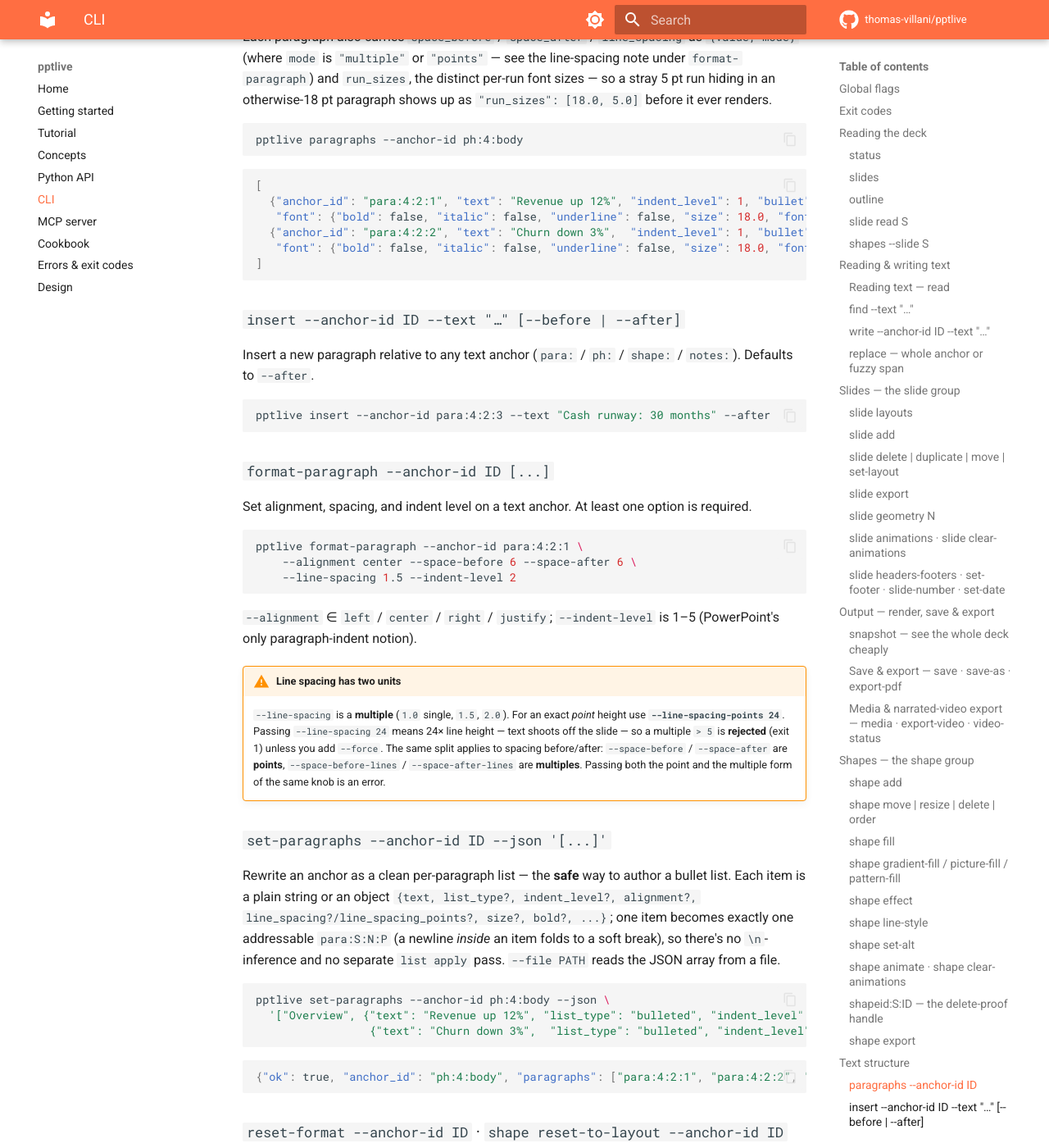
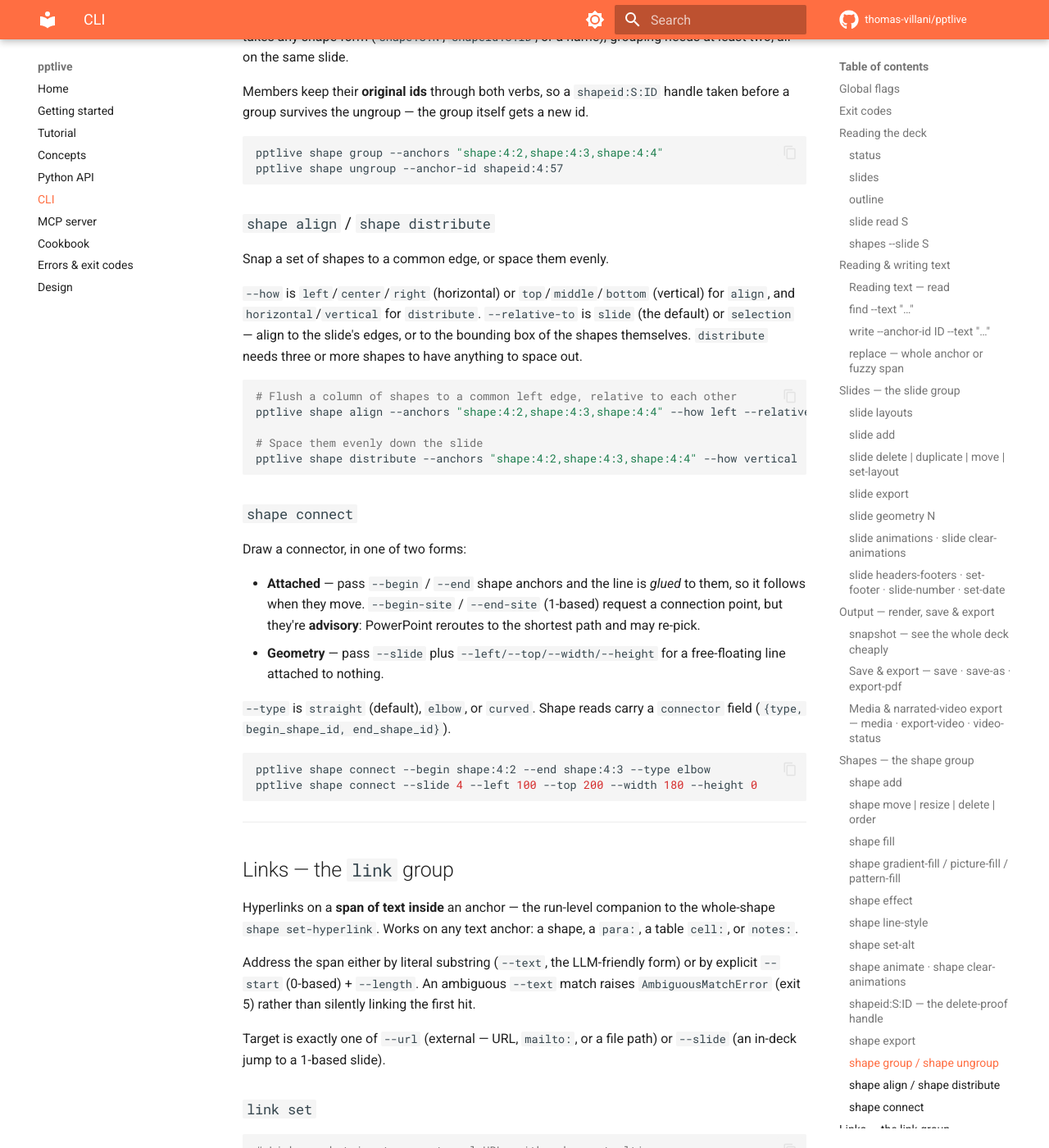
Before and after one commit to thomas-villani/pptlive, an MkDocs documentation site: the page built from docs/cli.md, in a window 1280 px wide and 1400 px high, scrolled down 13229 px. Shown: the whole window at 82% size. Built offline with MkDocs 1.6.1 and Material for MkDocs 9.7.7, drawn with Linux system fonts in a browser that asks for light colours; comment, search, counter and statistics services are not loaded; some of the changed text lies outside the part shown.

Commit message:
docs: restore MCP op-table parity + guard it with a test
The op tables drifted for two straight releases: README.md was missing 28 of the
103 dispatchable ops and docs/mcp.md 15. Not just this release's work — v0.7.0's
table_set_fill / table_set_border / shape_set_picture / table_add_column /
table_delete_column / smartart_format_node were never documented either.

The cause is visible in the history: the media commit updated docs/, the
arrangement commit didn't, and the long-tail commit touched only the SKILL guide.
The CHANGELOG's own definition of done — "Library + CLI + MCP + both SKILL guides
+ tests" — never mentions docs/ at all.

_batch.py already turns an enum/registry mismatch into an import-time failure, so
code-side drift is impossible. tests/test_docs_parity.py closes the same loop on
the docs side: every ReadOp/EditOp/RenderOp/ShowOp must appear in README.md and
docs/mcp.md. It matches on the *backticked* form, because ops like `write`,
`format`, `find` and `links` are ordinary English words that appear in prose
throughout both files — a substring check would pass while documenting nothing.

Docs fixed until green:
- README.md / docs/mcp.md — all 103 ops, incl. the v0.7.0 stragglers. README
  keeps its terser style rather than copying mcp.md's prose.
- docs/cli.md — new `shape group`/`ungroup`/`align`/`distribute`/`connect`
  subsections, a top-level `link` section (set/remove/list), and `media set`.
- media field list gained start_s/end_s in cli.md, cookbook.md, python-api.md
  (all three predated the trim commit; both SKILL guides already had all seven).
- roadmap.md no longer contradicts itself — trimming shipped, so only poster
  frames / bookmarks / recorded narration remain.

Signatures were read off the code, not assumed: the drafted `link list` example
showed {"ok": true, "links": [...]}, but emit(rows) dumps a bare JSON array and
the rows carry a fifth field (sub_address). Corrected before it shipped.

mkdocs build --strict passes; suite 968 green.

Co-Authored-By: Claude Opus 4.8 (1M context) <noreply@anthropic.com>

````diff
--- a/docs/cli.md
+++ b/docs/cli.md
@@ -441,8 +441,14 @@ The "build a deck, narrate it, export a video" path.
   `--pace-slide` auto-advances the slide to the clip's length so an exported video
   paces itself to the narration. Turn any off with `--no-autoplay` /
   `--no-hide-icon` / `--no-pace-slide`. Optional `--left/--top/--width/--height`
-  (points), `--alt-text`. Reads carry a `media` field (`{type, length_s, muted,
-  volume, autoplay}`); `type` is `sound`/`movie`.
+  (points), `--alt-text`. Reads carry a `media` field (`{type, length_s, start_s,
+  end_s, muted, volume, autoplay}`); `type` is `sound`/`movie`, and `start_s`/`end_s`
+  are the trim window in seconds.
+- **`media set --anchor-id ANCHOR [--muted/--no-muted] [--volume 0.0-1.0]
+  [--start S] [--end S]`** — set playback options on an existing clip. `--start` /
+  `--end` are the trim window in **seconds** (omit an edge to keep it); `--volume` is
+  `0.0`–`1.0`. Values are validated before any COM call, so a bad request is a clean
+  exit 1 rather than PowerPoint's opaque "Illegal value".
 - **`export-video PATH [--resolution 720] [--fps 30] [--quality 85]
   [--default-slide-duration 5] [--no-use-timings]`** — export the deck to an MP4. A
   **read** (no rebind). Wraps PowerPoint's async `CreateVideo`: **blocks until done
@@ -646,6 +652,108 @@ file when `--out` is omitted.
 ```bash
 pptlive shape export --anchor-id shape:4:3 --out logo.png
 ```
+
+### `shape group` / `shape ungroup`
+
+Combine shapes into one group shape, or free them again. `--anchors` is
+comma-separated and takes any shape form (`shape:S:N`, `shapeid:S:ID`, or a name);
+grouping needs at least two, all on the same slide.
+
+Members keep their **original ids** through both verbs, so a `shapeid:S:ID` handle
+taken before a group survives the ungroup — the group itself gets a new id.
+
+```bash
+pptlive shape group --anchors "shape:4:2,shape:4:3,shape:4:4"
+pptlive shape ungroup --anchor-id shapeid:4:57
+```
+
+### `shape align` / `shape distribute`
+
+Snap a set of shapes to a common edge, or space them evenly.
+
+`--how` is `left`/`center`/`right` (horizontal) or `top`/`middle`/`bottom` (vertical)
+for `align`, and `horizontal`/`vertical` for `distribute`. `--relative-to` is `slide`
+(the default) or `selection` — align to the slide's edges, or to the bounding box of
+the shapes themselves. `distribute` needs three or more shapes to have anything to
+space out.
+
+```bash
+# Flush a column of shapes to a common left edge, relative to each other
+pptlive shape align --anchors "shape:4:2,shape:4:3,shape:4:4" --how left --relative-to selection
+
+# Space them evenly down the slide
+pptlive shape distribute --anchors "shape:4:2,shape:4:3,shape:4:4" --how vertical
+```
+
+### `shape connect`
+
+Draw a connector, in one of two forms:
+
+- **Attached** — pass `--begin` / `--end` shape anchors and the line is *glued* to
+  them, so it follows when they move. `--begin-site` / `--end-site` (1-based) request
+  a connection point, but they're **advisory**: PowerPoint reroutes to the shortest
+  path and may re-pick.
+- **Geometry** — pass `--slide` plus `--left/--top/--width/--height` for a
+  free-floating line attached to nothing.
+
+`--type` is `straight` (default), `elbow`, or `curved`. Shape reads carry a
+`connector` field (`{type, begin_shape_id, end_shape_id}`).
+
+```bash
+pptlive shape connect --begin shape:4:2 --end shape:4:3 --type elbow
+pptlive shape connect --slide 4 --left 100 --top 200 --width 180 --height 0
+```
+
+---
+
+## Links — the `link` group
+
+Hyperlinks on a **span of text inside** an anchor — the run-level companion to the
+whole-shape `shape set-hyperlink`. Works on any text anchor: a shape, a `para:`, a
+table `cell:`, or `notes:`.
+
+Address the span either by literal substring (`--text`, the LLM-friendly form) or by
+explicit `--start` (0-based) + `--length`. An ambiguous `--text` match raises
+`AmbiguousMatchError` (exit 5) rather than silently linking the first hit.
+
+Target is exactly one of `--url` (external — URL, `mailto:`, or a file path) or
+`--slide` (an in-deck jump to a 1-based slide).
+
+### `link set`
+
+```bash
+# Link a substring to an external URL, with a hover tooltip
+pptlive link set --anchor-id para:4:2:1 --text "our pricing" \
+    --url "https://example.com/pricing" --screen-tip "Opens the pricing page"
+
+# Jump to another slide in the deck
+pptlive link set --anchor-id shape:4:2 --text "see the appendix" --slide 12
+
+# Explicit offset instead of a substring
+pptlive link set --anchor-id notes:4 --start 0 --length 5 --url "https://example.com"
+```
+
+### `link remove`
+
+Clears one span's link, or **all** links in the anchor when no span is given.
+
+```bash
+pptlive link remove --anchor-id para:4:2:1 --text "our pricing"
+pptlive link remove --anchor-id para:4:2:1          # every link in the paragraph
+```
+
+### `link list`
+
+```bash
+pptlive link list --anchor-id para:4:2:1
+```
+
+```json
+[{"text": "our pricing", "start": 12, "length": 11, "address": "https://example.com/pricing", "sub_address": ""}]
+```
+
+`start` is a 0-based character offset (the same form `link set --start` takes), and
+`sub_address` carries the in-deck target for a `--slide` jump.
 
 ---
 
````
Also changed, not shown: README.md (+2 -2 lines), docs/cookbook.md (+4 -3 lines), docs/mcp.md (+2 -2 lines), docs/python-api.md (+3 -1 lines), roadmap.md (+1 -1 lines), 1 other file.
